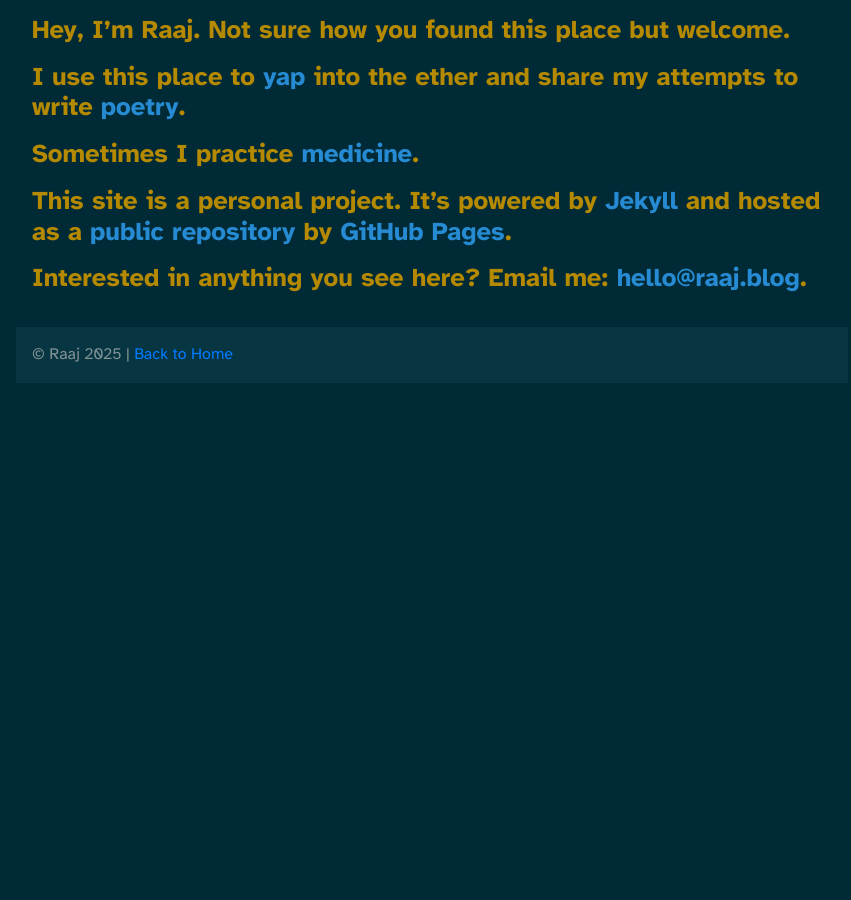
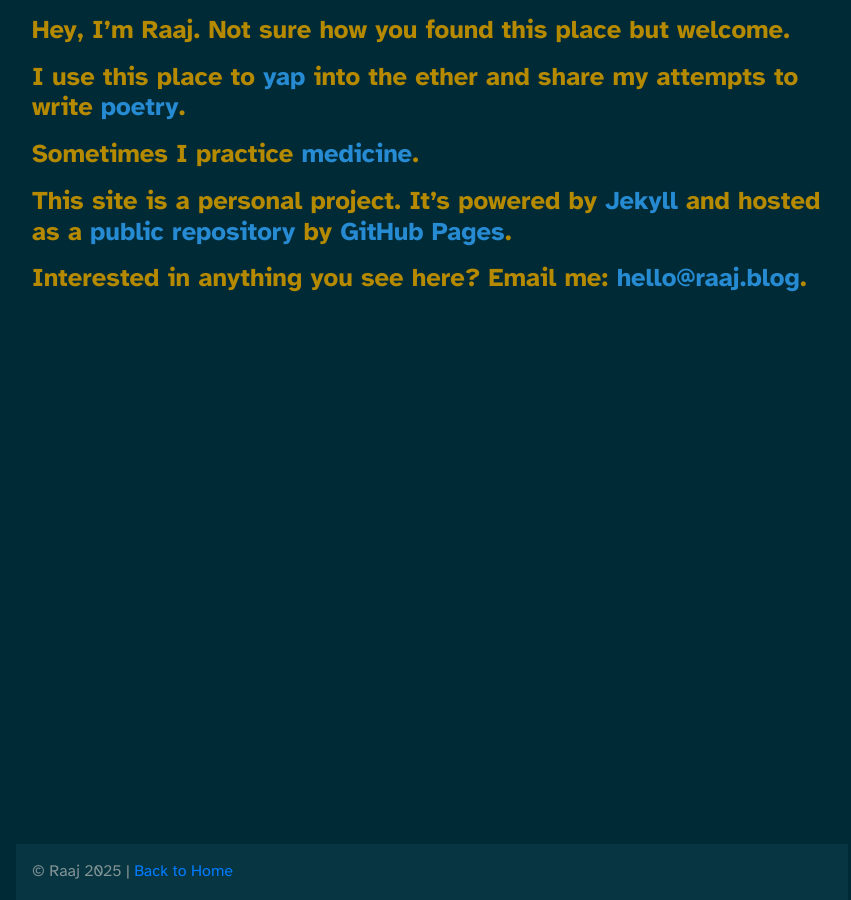
Before and after one commit to itsraaj/itsraaj.github.io, a Jekyll site: the page built from index.md, in a window 1280 px wide. Shown: the whole page, without its empty margins (208-1059 px from the left). Built offline with Jekyll 4.4.1, drawn with Linux system fonts in a browser that asks for light colours.

Commit message:
fixed footer?

```diff
--- a/assets/css/style.css
+++ b/assets/css/style.css
@@ -98,23 +98,27 @@ article {
   margin-bottom: 2rem;
 }
 
+/* Main Content Styling */
 main {
-  flex: 1; /* Fills available space between header (if any) and footer */
-  padding: 1rem; /* Consistent padding */
-  text-align: left; /* Ensure all text is left-aligned */
-  width: 100%;
-  max-width: 800px; /* Center content width */
-  margin: 0 auto; /* Center horizontally */
+  flex: 1; /* Allow the main content to grow as needed */
+  padding: 1rem; /* Internal spacing */
+  text-align: left; /* Left-align text */
+  max-width: 800px; /* Keep content width bounded */
+  margin: 0 auto; /* Visually center the container horizontally */
 }
 
+/* Footer Styling */
 footer {
-  padding: 1rem;
+  position: fixed; /* Fix the footer at the bottom */
+  bottom: 0; /* Stick to the bottom of the viewport */
+  left: 0;
+  right: 0;
+  padding: 1rem; /* Padding inside the footer */
   background: #073642; /* Footer background */
   color: #839496; /* Footer text color */
-  text-align: left; /* Ensure footer text is left-aligned */
-  width: 100%;
-  max-width: 800px; /* Align with main content width */
-  margin: 0 auto; /* Center horizontally */
+  text-align: left; /* Keep the footer text left-aligned */
+  max-width: 800px; /* Keep the footer's width consistent with the main content */
+  margin: 0 auto; /* Center the footer container horizontally */
 }
 
 footer a {
```
